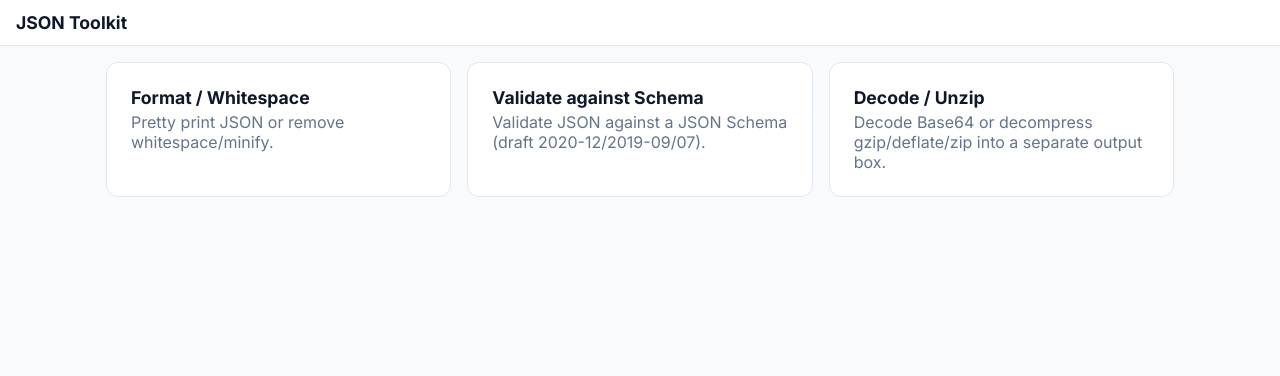
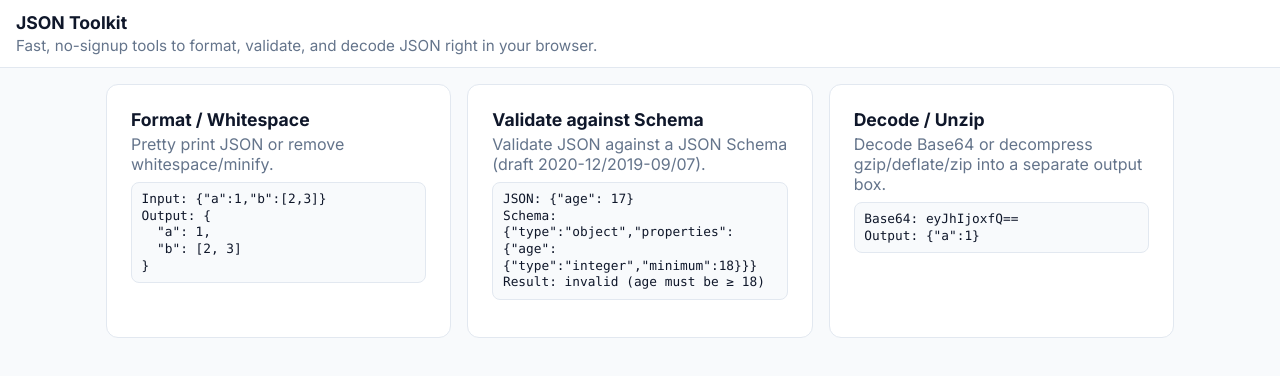
Before and after one commit to ooliJP/ooliJP.github.io, a plain HTML site: page index.html in a window 1280 px wide. Drawn offline with Linux system fonts and the light colour scheme.

Commit message:
description to the main page

```diff
--- a/assets/style.css
+++ b/assets/style.css
@@ -26,6 +26,7 @@ body { margin: 0; font-family: Inter, system-ui, -apple-system, Segoe UI, Roboto
   color: var(--muted);
 }
 .topbar h1 { margin: 0; font-size: 1.1rem; font-weight: 700; }
+.topbar .tagline { margin: .2rem 0 0; color: var(--muted); font-size: .95rem; }
 /* Brand (logo + title) */
 .brand { display: inline-flex; align-items: center; gap: .5rem; text-decoration: none; color: inherit; font-weight: 700; }
 .brand img { width: 28px; height: 28px; display: block; border-radius: 6px; }
@@ -72,6 +73,20 @@ textarea:focus { outline: none; }
 .card h2 { margin: 0 0 .25rem 0; font-size: 1.1rem; }
 .card p { margin: 0; color: var(--muted); }
 
+/* Tiny examples on landing cards */
+.mini-example {
+  margin-top: .5rem;
+  background: #f8fafc;
+  border: 1px solid var(--border);
+  border-radius: 8px;
+  padding: .5rem .6rem;
+  color: #0f172a;
+  font-family: ui-monospace, SFMono-Regular, Menlo, Monaco, Consolas, "Liberation Mono", "Courier New", monospace;
+  font-size: .8rem;
+  line-height: 1.3;
+  white-space: pre-wrap;
+}
+
 @media (max-width: 1100px) {
   .landing { grid-template-columns: 1fr; }
 }
--- a/index.html
+++ b/index.html
@@ -12,21 +12,34 @@
 </head>
 <body>
   <header class="topbar">
-    <h1>JSON Toolkit</h1>
+    <div>
+      <h1>JSON Toolkit</h1>
+      <p class="tagline">Fast, no-signup tools to format, validate, and decode JSON right in your browser.</p>
+    </div>
   </header>
 
   <main class="landing">
     <a class="card" href="pretty.html">
       <h2>Format / Whitespace</h2>
       <p>Pretty print JSON or remove whitespace/minify.</p>
+      <pre class="mini-example">Input: {"a":1,"b":[2,3]}
+Output: {
+  "a": 1,
+  "b": [2, 3]
+}</pre>
     </a>
     <a class="card" href="schema.html">
       <h2>Validate against Schema</h2>
       <p>Validate JSON against a JSON Schema (draft 2020-12/2019-09/07).</p>
+      <pre class="mini-example">JSON: {"age": 17}
+Schema: {"type":"object","properties":{"age":{"type":"integer","minimum":18}}}
+Result: invalid (age must be ≥ 18)</pre>
     </a>
     <a class="card" href="decode.html">
       <h2>Decode / Unzip</h2>
       <p>Decode Base64 or decompress gzip/deflate/zip into a separate output box.</p>
+      <pre class="mini-example">Base64: eyJhIjoxfQ==
+Output: {"a":1}</pre>
     </a>
   </main>
 </body>
```
